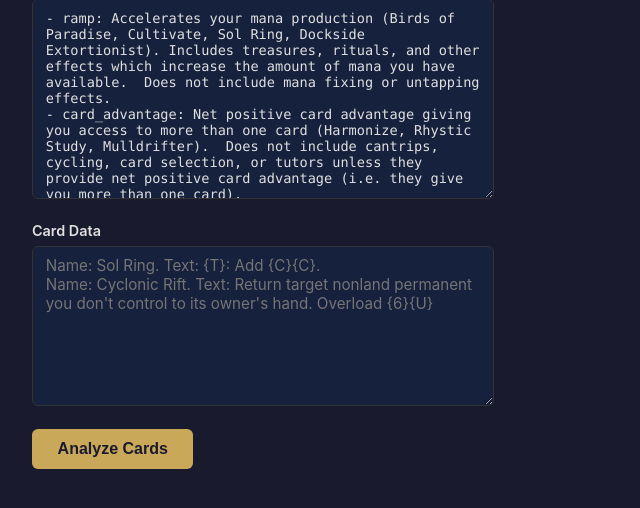
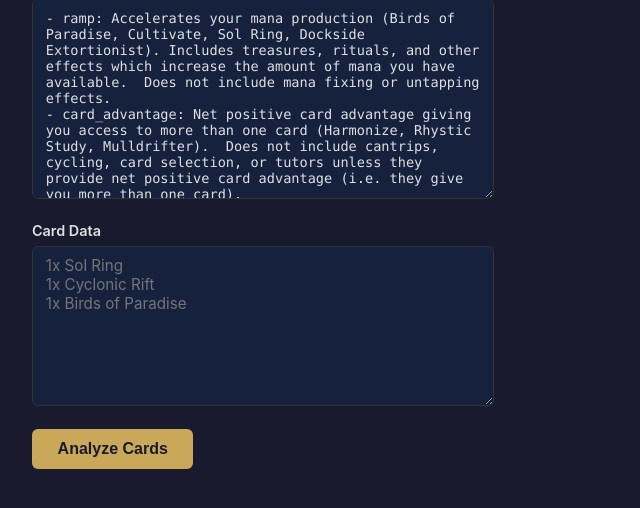
Before and after one commit to kferris10/mtg-tagger, a Flask app: page / in a window 1280 px wide. Shown: the part 244-752 px from the top of the page, without its empty margins (0-640 px from the left). Run offline with Flask 3, Linux system fonts and the light colour scheme.

Commit message:
Update card input placeholder to Archidekt export format
Co-Authored-By: Claude Sonnet 4.6 <noreply@anthropic.com>

```diff
--- a/templates/index.html
+++ b/templates/index.html
@@ -411,8 +411,9 @@
 
             <div class="field">
                 <label for="card-data">Card Data</label>
-                <textarea id="card-data" placeholder="Name: Sol Ring. Text: {T}: Add {C}{C}.
-Name: Cyclonic Rift. Text: Return target nonland permanent you don't control to its owner's hand. Overload {6}{U}"></textarea>
+                <textarea id="card-data" placeholder="1x Sol Ring
+1x Cyclonic Rift
+1x Birds of Paradise"></textarea>
             </div>
 
             <button id="submit-btn">Analyze Cards</button>
```
